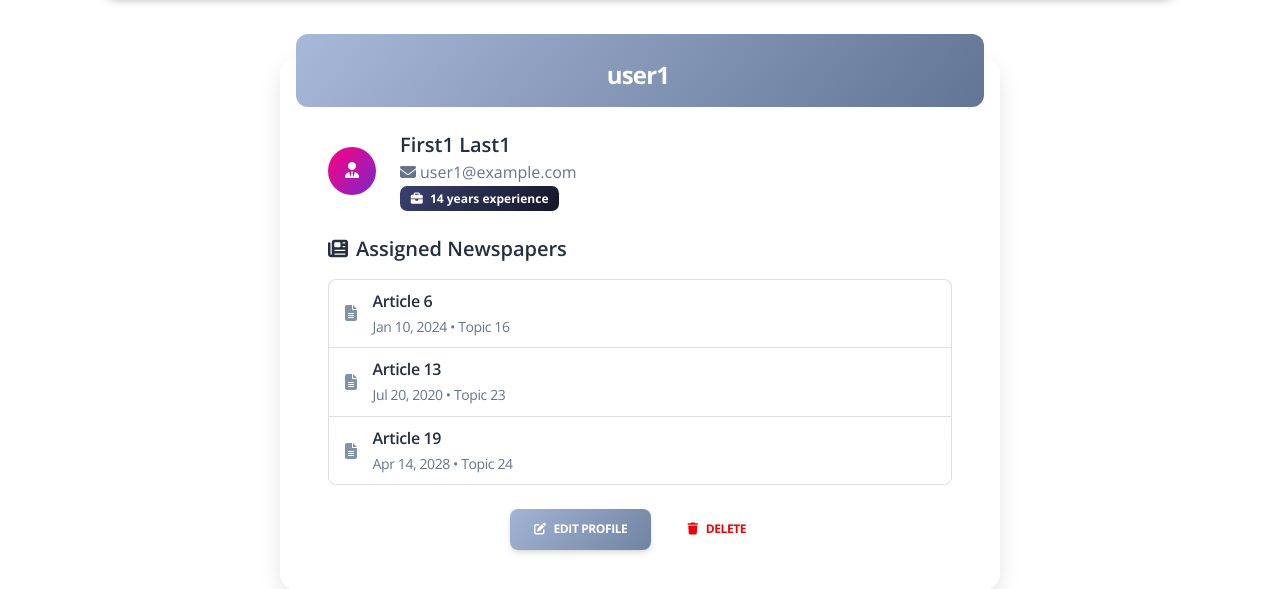
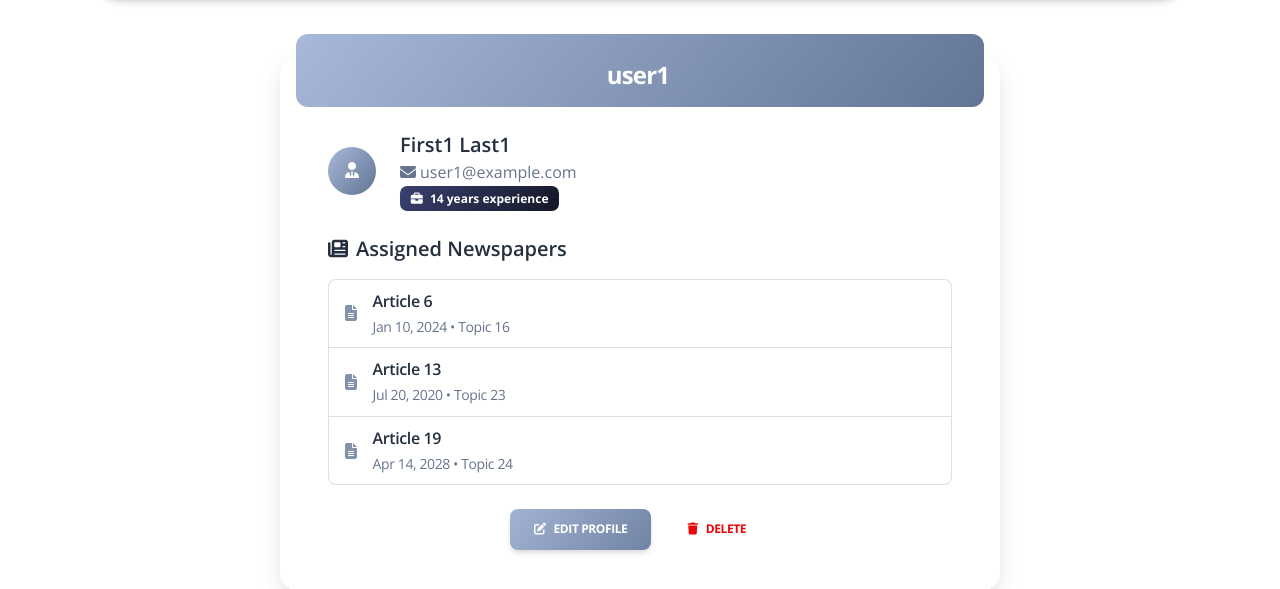
Before and after one commit to uzlss/Newspaper-Agency, a Django app: page /redactors/1/ in a window 1280 px wide. Shown: the part 70-659 px from the top of the page. Run offline with Django 5.2, Linux system fonts and the light colour scheme; a user stored in the database is signed in; data comes from the database, SQL or seed files in the repository; some libraries are stand-ins or nearby versions.

Commit message:
style: icon bg color in redactor-detail

```diff
--- a/templates/newsdesk/redactor_detail.html
+++ b/templates/newsdesk/redactor_detail.html
@@ -14,7 +14,7 @@
         </div>
         <div class="card-body px-5 pb-4">
           <div class="d-flex align-items-center gap-4 mb-4">
-            <div class="icon icon-shape bg-gradient-primary shadow-primary text-center rounded-circle">
+            <div class="icon icon-shape bg-gradient-secondary text-center rounded-circle">
               <i class="fas fa-user-tie text-white opacity-10"></i>
             </div>
             <div>
```
